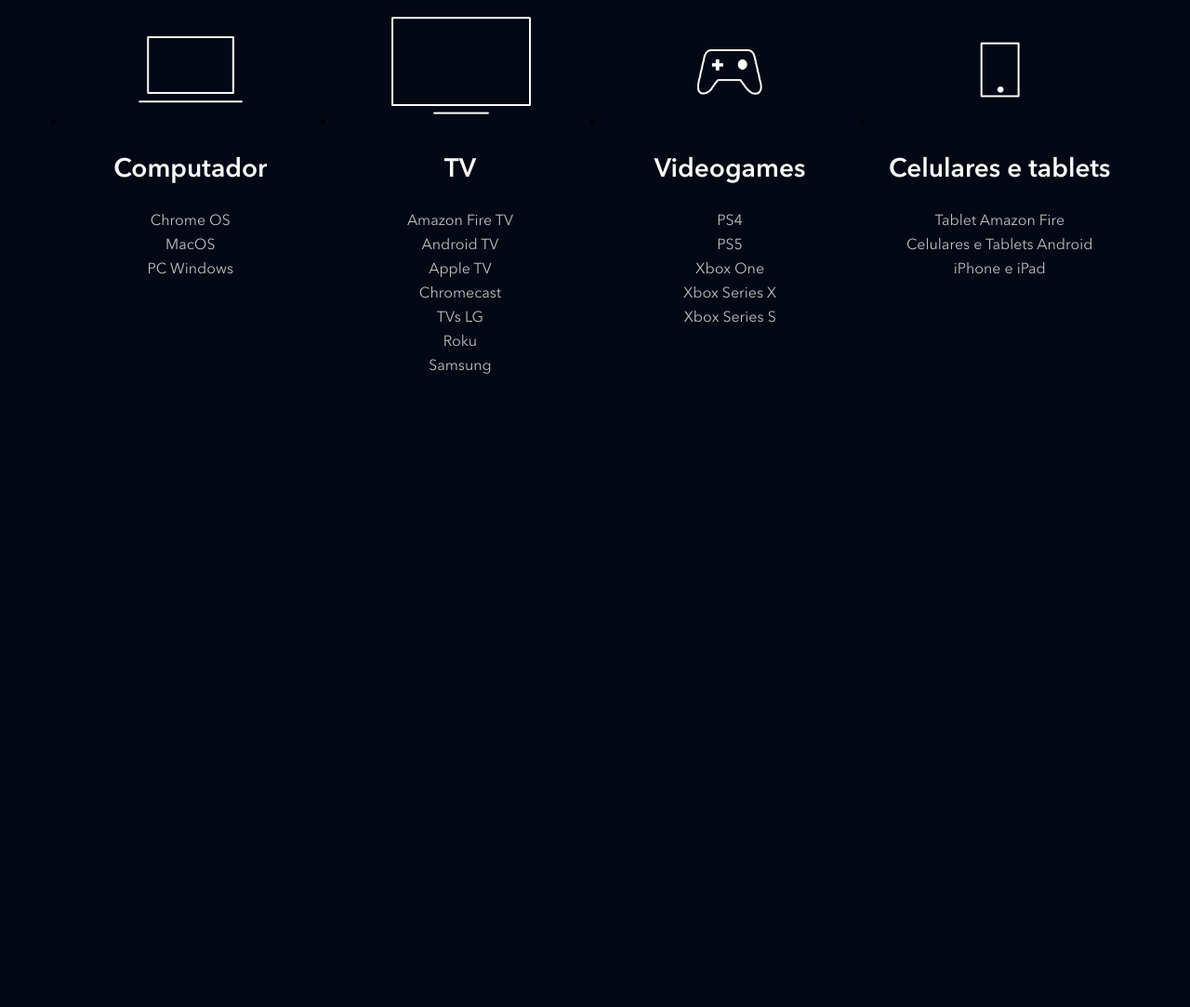
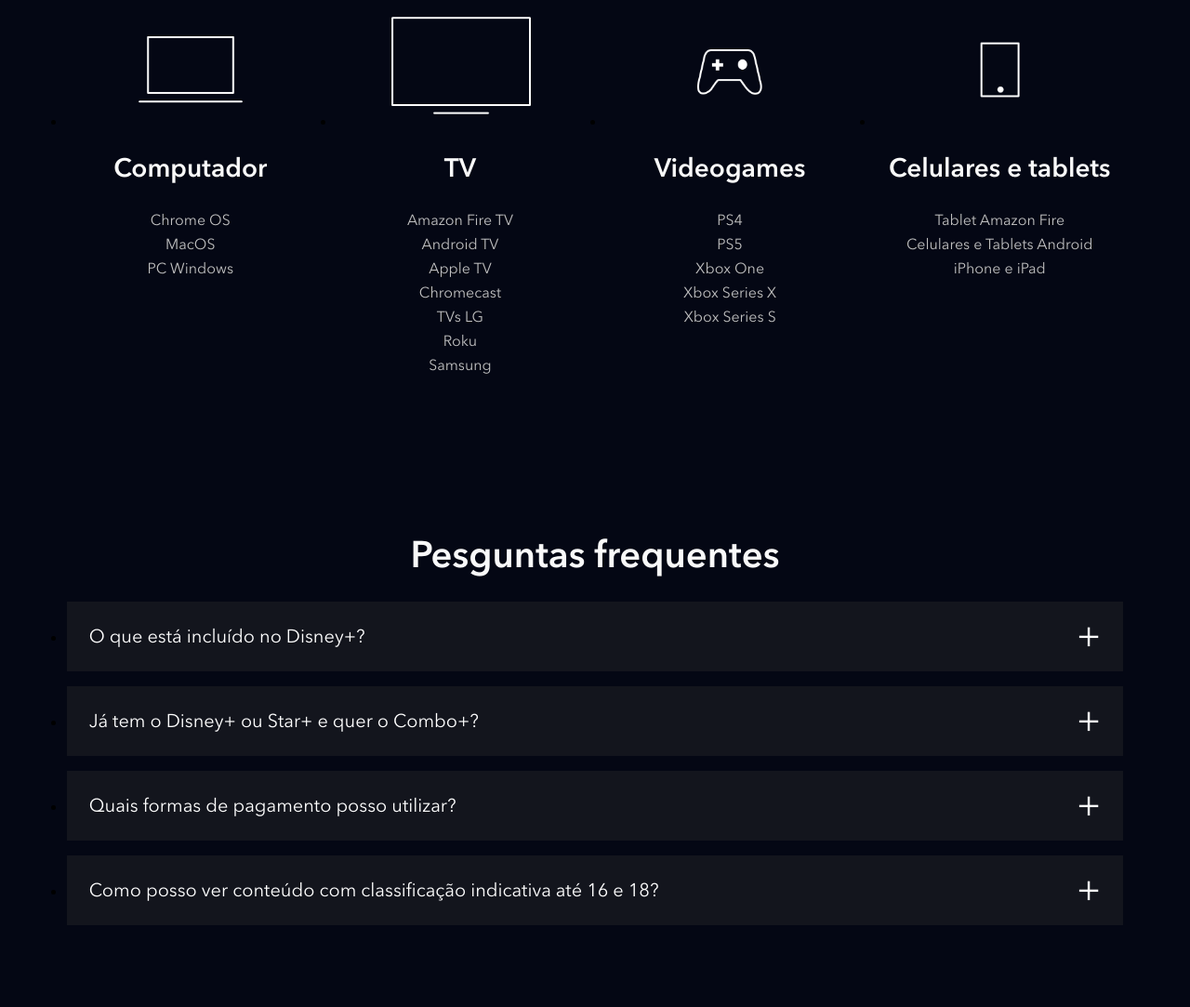
Before and after one commit to dayaneglsantos/Clone_disneyPlus, a website: page index.html in a window 1280 px wide. Shown: the part 3907-4990 px from the top of the page at 93% size. Before the commit the page ends 4384 px from the top, so only its background shows below. Drawn offline with nearby package versions, Linux system fonts and the light colour scheme; files that its build step writes are made by us from their sources; files whose address does not match are found by name.

Commit message:
Inclusão da sessão FAQ

```diff
--- a/index.html
+++ b/index.html
@@ -280,6 +280,102 @@
         </li>
       </ul>
     </section>
+    <section class="faq">
+      <h2 class="title-big">Pesguntas frequentes</h2>
+      <ul class="faq-questions">
+        <li class="faq-questions-item" data-faq-quastion>
+          <div class="faq-questions-item-question">
+            O que está incluído no Disney+?
+          </div>
+          <div class="faq-questions-item-answer text-big">
+            <p>O Disney+ oferece:</p>
+            <p>• Experiência premium sem intervalos comerciais.</p>
+            <p>
+              • As melhores histórias da Disney, Pixar, Marvel, Star Wars e
+              National Geographic, tudo em um só lugar.
+            </p>
+            <p>
+              • Groupwatch: assista junto com os amigos ou familiares, mesmo
+              separados.
+            </p>
+            <p>• Downloads ilimitados em até 10 dispositivos compatíveis.</p>
+            <p>• Mais de 300 títuls em 4K UHD e HDR.</p>
+            <p>
+              • A possibilidade de assistir em até 4 dispositivos compatíveis
+              simultaneamente sem custo adicional.
+            </p>
+            <p>
+              • IMAX Enhanced: disponível para alguns títulos da Marvel em
+              dispositivos compatíveis com o Disney+.
+            </p>
+          </div>
+        </li>
+        <li class="faq-questions-item" data-faq-quastion>
+          <div class="faq-questions-item-question">
+            Já tem o Disney+ ou Star+ e quer o Combo+?
+          </div>
+          <div class="faq-questions-item-answer text-big">
+            <p>• Ao assinar o Combo+:</p>
+            <p>
+              • O valor da sua assinatura existente (anual ou mensal) será
+              descontado do preço do Combo+.
+            </p>
+            <p>
+              • Se você assina o plano mensal, o valor que você paga mensalmente
+              será descontado do preço do Combo+.
+            </p>
+            <p>
+              • Se você assina o plano mensal, o valor que você paga mensalmente
+              será descontado do preço do Combo+.
+            </p>
+            <p>
+              • Se você assina o plano anual, dividiremos o valor que você já
+              pagou em 12 vezes e descontaremos esse valor do preço do Combo+
+              mensalmente.
+            </p>
+            <p>
+              • Você vai receber um e-mail com os valores detalhados assim que
+              finalizar o pagamento.
+            </p>
+            <p>• Lembre-se: você pode cancelar a assinatura quando quiser.</p>
+            <br />
+            <p>
+              No momento, apenas a assinatura mensal do Combo+ está disponível.
+            </p>
+          </div>
+        </li>
+        <li class="faq-questions-item" data-faq-quastion>
+          <div class="faq-questions-item-question">
+            Quais formas de pagamento posso utilizar?
+          </div>
+          <div class="faq-questions-item-answer text-big">
+            <p>
+              Você pode utilizar: cartão de débito, cartão de crédito, PayPal,
+              Mercado Pago, e também empresas parceiras como Google Play Store,
+              App Store da Apple; Mercado Livre e provedores locais de TV,
+              telefonia e internet.
+            </p>
+          </div>
+        </li>
+        <li class="faq-questions-item" data-faq-quastion>
+          <div class="faq-questions-item-question">
+            Como posso ver conteúdo com classificação indicativa até 16 e 18?
+          </div>
+          <div class="faq-questions-item-answer text-big">
+            <p>
+              Para poder acessar o catálogo completo que inclui conteúdo com
+              classificação indicativa até 16 e 18, todos os usuários do Disney+
+              na América Latina devem atualizar as configurações de controle
+              parental do perfil. É possível restringir o conteúdo de cada
+              perfil e também adicionar um PIN de bloqueio. Os usuários que
+              preferirem manter a configuração atual vão continuar aproveitando
+              o Disney+ com a classificação indicativa até 14, podendo alterá-la
+              a qualquer momento em "Editar Perfis".
+            </p>
+          </div>
+        </li>
+      </ul>
+    </section>
 
     <script src="./src/main.js"></script>
   </body>
--- a/src/main.js
+++ b/src/main.js
@@ -1,5 +1,6 @@
 document.addEventListener("DOMContentLoaded", function () {
   const buttons = document.querySelectorAll("[data-tab-button]");
+  const questions = document.querySelectorAll("[data-faq-quastion]");
 
   // vai iterar sobre os botões com atributo data-tab-button e irá observar o clique neles
   for (let i = 0; i < buttons.length; i++) {
@@ -12,7 +13,17 @@
       button.target.classList.add("shows-tabs-button-active");
     });
   }
+
+  for (let i = 0; i < questions.length; i++) {
+    questions[i].addEventListener("click", openOrCloseAnswer);
+  }
 });
+
+function openOrCloseAnswer(element) {
+  const openItem = "faq-questions-item-open";
+  const parentElement = element.target.parentNode;
+  parentElement.classList.toggle(openItem);
+}
 
 function removeBtnActive() {
   const buttons = document.querySelectorAll("[data-tab-button]");
--- /dev/null
+++ b/src/styles/faq.scss
@@ -0,0 +1,53 @@
+.faq {
+  padding: 5.6vw;
+
+  h2 {
+    text-align: center;
+    padding: 24px;
+  }
+
+  &-questions {
+    &-item {
+      background-color: #13151d;
+      margin-bottom: 16px;
+
+      &-question {
+        color: #fff;
+        font-size: 20px;
+        padding: 24px;
+        display: block;
+        cursor: pointer;
+        position: relative;
+
+        &::after {
+          content: "+";
+          position: absolute;
+          top: 0;
+          right: 24px;
+          height: 100%;
+          display: flex;
+          align-items: center;
+          font-size: 40px;
+        }
+      }
+
+      &-answer {
+        height: 0;
+        overflow: hidden;
+        padding: 0 24px;
+        transition: height, 0.5s ease;
+      }
+
+      &-open {
+        .faq-questions-item-question::after {
+          content: "-";
+        }
+        .faq-questions-item-answer {
+          height: auto;
+          padding-bottom: 24px;
+          transition: height, 0.5s ease;
+        }
+      }
+    }
+  }
+}
--- a/src/styles/main.scss
+++ b/src/styles/main.scss
@@ -3,6 +3,7 @@
 @use "shows";
 @use "plans";
 @use "available-devices";
+@use "faq";
 
 @font-face {
   font-family: Avenir;
```
